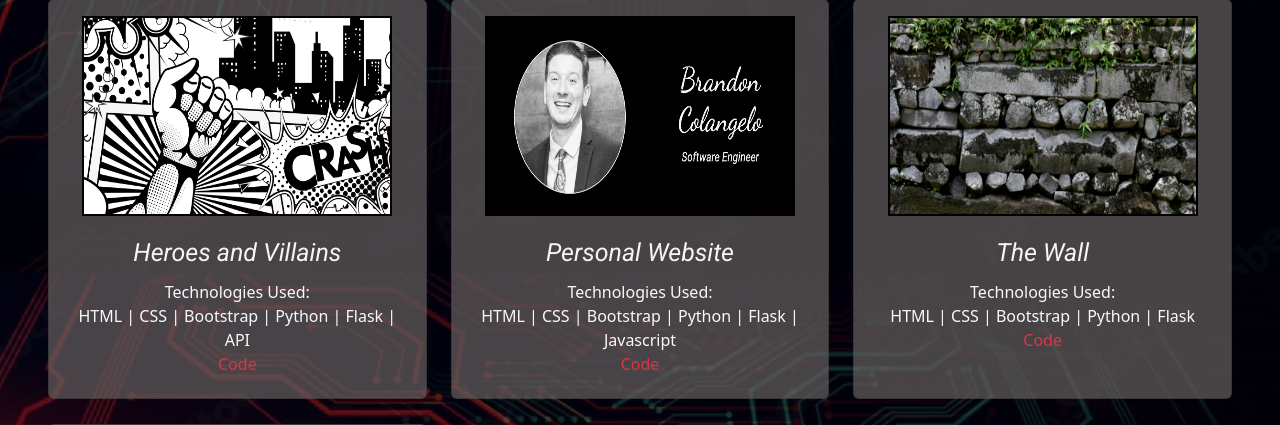
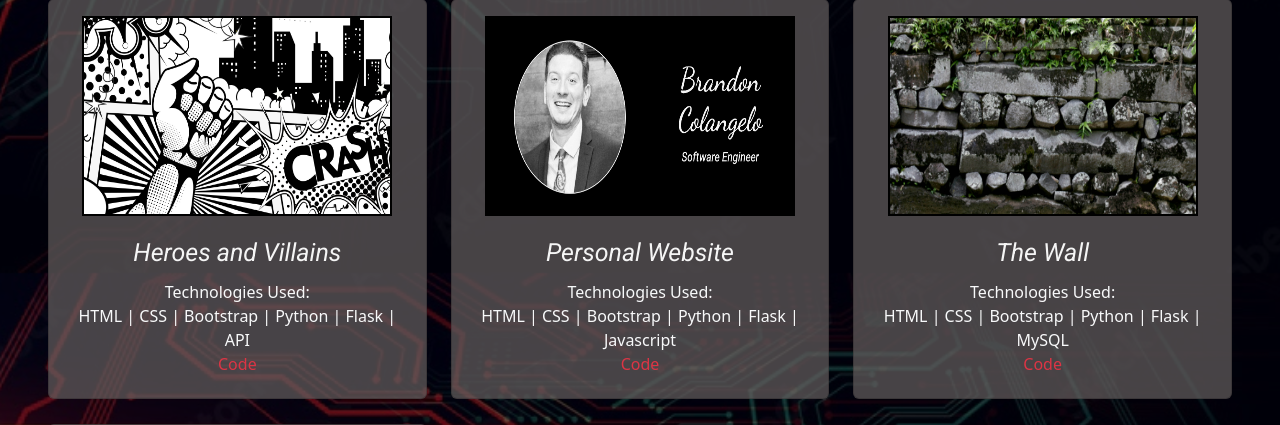
Before and after one commit to Brando129/Personal_Website, a Python web app: template flask_app/templates/homepage.html in a window 1280 px wide. Shown: the part 1433-1858 px from the top of the page. Run offline with Jinja, Linux system fonts and the light colour scheme; the template is opened without the code that fills it, so the values that code supplies are empty.

Commit message:
Added MySQL to the wall project info.

```diff
--- a/flask_app/templates/homepage.html
+++ b/flask_app/templates/homepage.html
@@ -173,7 +173,7 @@
                                     <p>
                                         Technologies Used:
                                         <br>
-                                        HTML | CSS | Bootstrap | Python | Flask
+                                        HTML | CSS | Bootstrap | Python | Flask | MySQL
                                         <br>
                                         <a class="text-danger text-decoration-none" href="https://github.com/Brando129/coding_dojo_wall.git" target="_blank">Code</a>
                                     </p>
```
